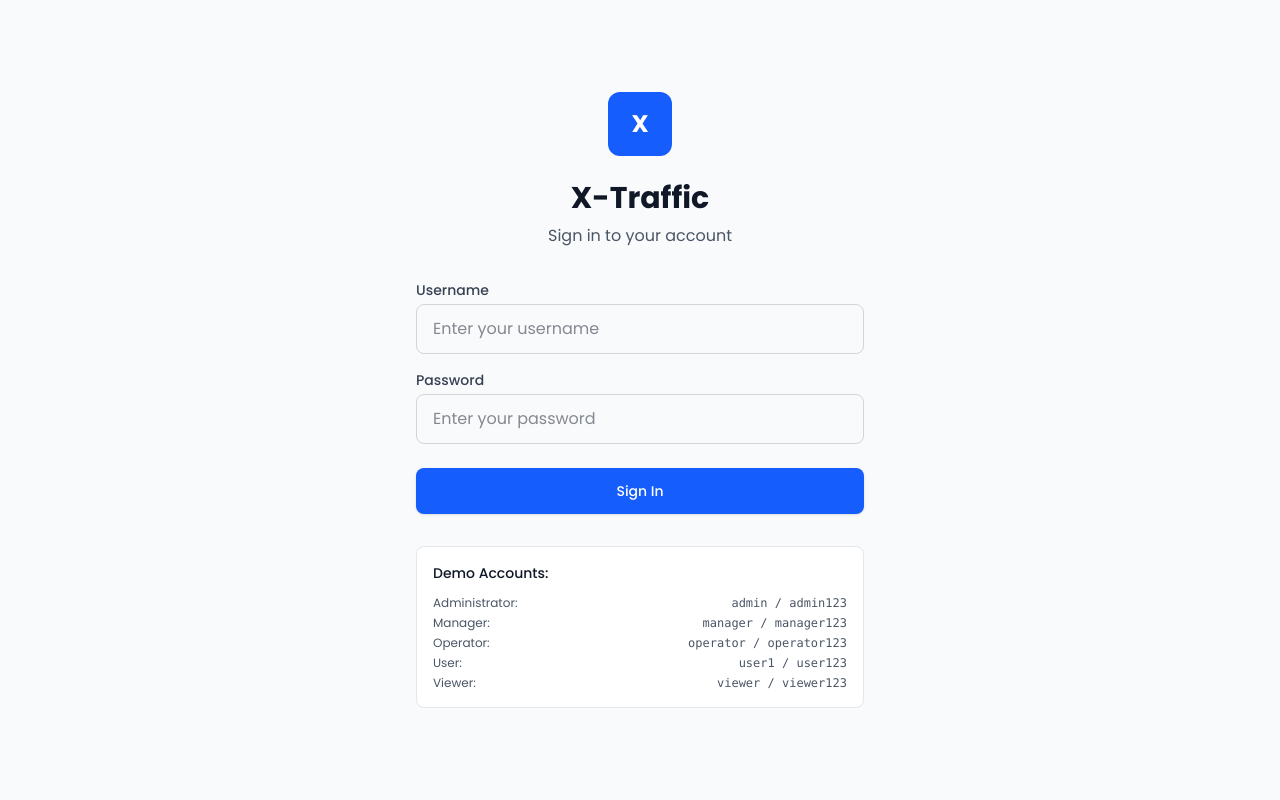
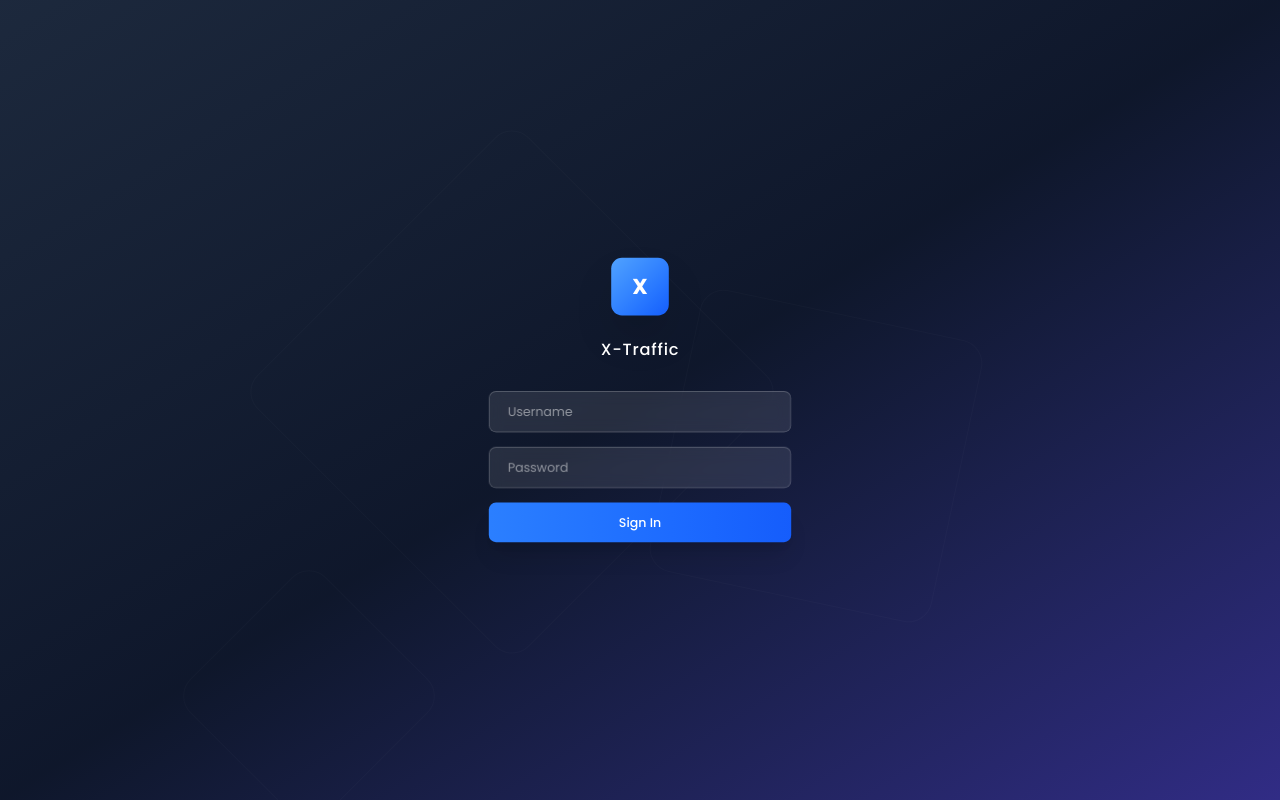
Before and after one commit to Zefansstr/X-Traffic, a Next.js app in the folder sales-dashboard/: page /login in a window 1280 px wide. Built offline with nearby package versions, Linux system fonts and the light colour scheme.

Commit message:
Fix: Resolve hydration mismatch and hooks order violation in ClientLayout

```diff
--- a/sales-dashboard/src/app/login/page.tsx
+++ b/sales-dashboard/src/app/login/page.tsx
@@ -92,70 +92,74 @@ export default function LoginPage() {
   };
 
   return (
-    <div className="min-h-screen bg-gray-50 flex items-center justify-center py-12 px-4 sm:px-6 lg:px-8">
-      <div className="max-w-md w-full space-y-8">
-        {/* Header */}
-        <div className="text-center">
-          <div className="mx-auto h-16 w-16 bg-blue-600 rounded-xl flex items-center justify-center mb-6">
-            <span className="text-white text-2xl font-bold">X</span>
-          </div>
-          <h1 className="text-3xl font-bold text-gray-900 mb-2">X-Traffic</h1>
-          <p className="text-gray-600">Sign in to your account</p>
+    <div className="min-h-screen bg-gradient-to-br from-slate-800 via-slate-900 to-indigo-900 flex items-center justify-center relative overflow-hidden">
+      {/* Background geometric pattern */}
+      <div className="absolute inset-0 opacity-10">
+        <div className="absolute top-1/4 left-1/4 w-96 h-96 border border-white/20 rotate-45 rounded-3xl"></div>
+        <div className="absolute bottom-1/4 right-1/4 w-72 h-72 border border-white/20 rotate-12 rounded-3xl"></div>
+        <div className="absolute top-3/4 left-1/6 w-48 h-48 border border-white/20 rotate-45 rounded-3xl"></div>
       </div>
 
-        {/* Login Form */}
-        <form onSubmit={handleSubmit} className="mt-8 space-y-6">
+      {/* Main Content - Scale diperkecil */}
+      <div className="relative z-10 w-full max-w-sm mx-auto px-6 scale-90">
+        {/* Logo and Title */}
+        <div className="text-center mb-8">
+          {/* Logo - diperkecil */}
+          <div className="inline-flex items-center justify-center w-16 h-16 bg-gradient-to-br from-blue-400 to-blue-600 rounded-xl mb-6 shadow-2xl">
+            <div className="text-white text-2xl font-bold">
+              X
+            </div>
+          </div>
+
+          {/* Title - diubah ke X-Traffic */}
+          <h1 className="text-white text-lg font-medium tracking-wider">
+            X-Traffic
+          </h1>
+        </div>
+
+        {/* Login Form - diperkecil */}
+        <form onSubmit={handleSubmit} className="space-y-4">
           {/* Error Message */}
           {error && (
-            <div className="bg-red-50 border border-red-200 rounded-lg p-4 text-red-600 text-sm">
+            <div className="bg-red-500/10 border border-red-500/30 rounded-lg p-3 text-red-300 text-sm text-center">
               {error}
             </div>
           )}
 
-          <div className="space-y-4">
           {/* Username Input */}
           <div>
-              <label htmlFor="username" className="block text-sm font-medium text-gray-700 mb-1">
-                Username
-              </label>
             <input
-                id="username"
               type="text"
               name="username"
               value={formData.username}
               onChange={handleChange}
               required
-                placeholder="Enter your username"
-                className="w-full px-4 py-3 border border-gray-300 rounded-lg focus:ring-2 focus:ring-blue-500 focus:border-blue-500 outline-none transition-colors"
+              placeholder="Username"
+              className="w-full px-5 py-3 bg-white/10 backdrop-blur-sm border border-white/20 rounded-lg text-white placeholder-white/50 focus:outline-none focus:ring-2 focus:ring-blue-500 focus:border-transparent transition-all duration-200 text-sm"
             />
           </div>
 
           {/* Password Input */}
           <div>
-              <label htmlFor="password" className="block text-sm font-medium text-gray-700 mb-1">
-                Password
-              </label>
             <input
-                id="password"
               type="password"
               name="password"
               value={formData.password}
               onChange={handleChange}
               required
-                placeholder="Enter your password"
-                className="w-full px-4 py-3 border border-gray-300 rounded-lg focus:ring-2 focus:ring-blue-500 focus:border-blue-500 outline-none transition-colors"
+              placeholder="Password"
+              className="w-full px-5 py-3 bg-white/10 backdrop-blur-sm border border-white/20 rounded-lg text-white placeholder-white/50 focus:outline-none focus:ring-2 focus:ring-blue-500 focus:border-transparent transition-all duration-200 text-sm"
             />
-            </div>
           </div>
 
           {/* Submit Button */}
           <button
             type="submit"
             disabled={loading}
-            className="w-full flex justify-center py-3 px-4 border border-transparent rounded-lg shadow-sm text-sm font-medium text-white bg-blue-600 hover:bg-blue-700 focus:outline-none focus:ring-2 focus:ring-offset-2 focus:ring-blue-500 disabled:opacity-50 disabled:cursor-not-allowed transition-colors"
+            className="w-full py-3 bg-gradient-to-r from-blue-500 to-blue-600 text-white font-medium rounded-lg hover:from-blue-600 hover:to-blue-700 focus:outline-none focus:ring-2 focus:ring-blue-500 focus:ring-offset-2 focus:ring-offset-transparent transition-all duration-200 disabled:opacity-50 disabled:cursor-not-allowed shadow-xl text-sm"
           >
             {loading ? (
-              <span className="flex items-center">
+              <span className="flex items-center justify-center">
                 <svg className="animate-spin -ml-1 mr-2 h-4 w-4 text-white" xmlns="http://www.w3.org/2000/svg" fill="none" viewBox="0 0 24 24">
                   <circle className="opacity-25" cx="12" cy="12" r="10" stroke="currentColor" strokeWidth="4"></circle>
                   <path className="opacity-75" fill="currentColor" d="M4 12a8 8 0 018-8V0C5.373 0 0 5.373 0 12h4zm2 5.291A7.962 7.962 0 014 12H0c0 3.042 1.135 5.824 3 7.938l3-2.647z"></path>
@@ -167,35 +171,6 @@ export default function LoginPage() {
             )}
           </button>
         </form>
-
-        {/* Demo Accounts */}
-        <div className="mt-8">
-          <div className="bg-white border border-gray-200 rounded-lg p-4">
-            <h3 className="text-sm font-medium text-gray-900 mb-3">Demo Accounts:</h3>
-            <div className="space-y-1 text-xs text-gray-600">
-              <div className="flex justify-between">
-                <span>Administrator:</span>
-                <span className="font-mono">admin / admin123</span>
-              </div>
-              <div className="flex justify-between">
-                <span>Manager:</span>
-                <span className="font-mono">manager / manager123</span>
-              </div>
-              <div className="flex justify-between">
-                <span>Operator:</span>
-                <span className="font-mono">operator / operator123</span>
-              </div>
-              <div className="flex justify-between">
-                <span>User:</span>
-                <span className="font-mono">user1 / user123</span>
-              </div>
-              <div className="flex justify-between">
-                <span>Viewer:</span>
-                <span className="font-mono">viewer / viewer123</span>
-              </div>
-            </div>
-          </div>
-        </div>
       </div>
     </div>
   );
--- a/sales-dashboard/src/components/ClientLayout.tsx
+++ b/sales-dashboard/src/components/ClientLayout.tsx
@@ -11,9 +11,12 @@ interface ClientLayoutProps {
 
 export default function ClientLayout({ children }: ClientLayoutProps) {
   const pathname = usePathname();
-  const isLoginPage = pathname === '/login';
+
+  // Multiple checks untuk login page
+  const isLoginPage = pathname === '/login' || pathname.includes('/login') || pathname.endsWith('/login');
   const [sidebarCollapsed, setSidebarCollapsed] = useState(false);
 
+  // PENTING: Semua hooks harus dipanggil sebelum conditional return
   // Listen for sidebar toggle events from Navigation component
   useEffect(() => {
     const handleSidebarToggle = () => {
@@ -28,25 +31,40 @@ export default function ClientLayout({ children }: ClientLayoutProps) {
     };
   }, []);
 
+  // Debug log yang lebih detail
+  console.log('🔍 ClientLayout Debug:', {
+    pathname,
+    isLoginPage,
+    pathIncludes: pathname.includes('/login'),
+    pathEquals: pathname === '/login',
+    pathEndsWith: pathname.endsWith('/login')
+  });
+
+  // Conditional rendering SETELAH semua hooks dipanggil
+  if (isLoginPage) {
+    console.log('🚪 LOGIN PAGE - NO LAYOUT');
+    return (
+      <div className="login-page-wrapper">
+        {children}
+      </div>
+    );
+  }
+
+  console.log('🏠 DASHBOARD PAGE - FULL LAYOUT');
   return (
     <>
-      {/* Jangan tampilkan Navigation di halaman login */}
-      {!isLoginPage && <Navigation />}
+      <Navigation />
 
       {/* Content dengan conditional margin yang dinamis */}
-      <div className={isLoginPage ? '' : sidebarCollapsed ? 'ml-20' : 'ml-64'} style={{ transition: 'margin-left 0.3s ease' }}>
-        {!isLoginPage && <TopBar />}
-        {isLoginPage ? (
-          children
-        ) : (
-          <div className="p-3 min-h-[calc(100vh-4rem)]">
-            {children}
-          </div>
-        )}
+      <div className={sidebarCollapsed ? 'ml-20' : 'ml-64'} style={{ transition: 'margin-left 0.3s ease' }}>
+        <TopBar />
+        <div className="p-3 min-h-[calc(100vh-4rem)]">
+          {children}
+        </div>
       </div>
 
       {/* Global New Customer Modal - available on all pages */}
-      {!isLoginPage && <GlobalNewCustomerModal />}
+      <GlobalNewCustomerModal />
     </>
   );
 }
--- a/sales-dashboard/src/components/Navigation.tsx
+++ b/sales-dashboard/src/components/Navigation.tsx
@@ -212,7 +212,7 @@ export default function Navigation() {
       <div className="flex items-center justify-between border-b border-gray-200" style={{ height: '56px' }}>
         <div className={`flex items-center space-x-2 ${isCollapsed ? 'pl-2' : 'pl-4'}`}>
           {/* Logo with just X - Always visible */}
-          <div className="w-7 h-7 rounded-lg bg-gradient-to-br from-blue-500 to-purple-600 flex items-center justify-center shadow-soft">
+          <div className="w-7 h-7 rounded-lg bg-gradient-to-br from-blue-500 to-blue-600 flex items-center justify-center shadow-soft">
             <span className="text-base font-extrabold -skew-x-12 text-white">X</span>
           </div>
           {/* Text Traffic - Only show when expanded */}
```
Lines whose indentation alone changed are shown as unchanged.
